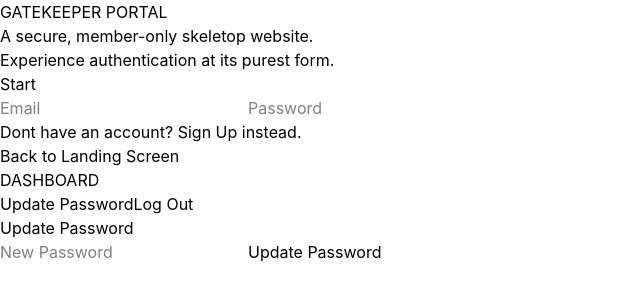
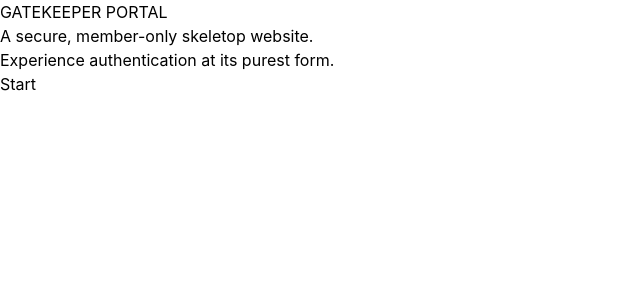
Before and after one commit to carnocentaurus/GatekeeperPortal, a React (Vite) app: page / in a window 1280 px wide. Shown: the top 300 px of the page, without its empty margins (0-640 px from the left). Built offline with nearby package versions, Linux system fonts and the light colour scheme.

Commit message:
hidden div logic

```diff
--- a/src/App.tsx
+++ b/src/App.tsx
@@ -1,8 +1,12 @@
+import { useState } from "react";
+
 function GatekeeperPortal() {
+    const [currentView, setCurrentView] = useState('landing-screen-div');
+
   return(
       <main>
           {/* LANDING SCREEN DIV */}
-          <div>
+          <div className={currentView === 'landing-screen-div' ? '' : 'hidden'}>
               <p>GATEKEEPER PORTAL</p>
 
               <p>
@@ -11,12 +15,12 @@ function GatekeeperPortal() {
                   Experience authentication at its purest form.
               </p>
 
-              <button>Start</button>
+              <button onClick={() => setCurrentView('auth-div')}>Start</button>
           </div>
 
 
           {/* AUTH DIV */}
-          <div>
+          <div className={currentView === 'auth-div' ? '' : 'hidden'}>
               <p></p>
 
               <form>
@@ -27,22 +31,22 @@ function GatekeeperPortal() {
 
               <p>Dont have an account? <span>Sign Up</span> instead.</p>
 
-              <button>Back to Landing Screen</button>
+              <button onClick={() => setCurrentView('landing-screen-div')}>Back to Landing Screen</button>
           </div>
 
 
           {/* DASHBOARD DIV */}
-          <div>
+          <div className={currentView === 'dashboard-div' ? '' : 'hidden'}>
               <p>DASHBOARD</p>
               <p></p>
 
-              <button>Update Password</button>
+              <button onClick={() => setCurrentView('update-password-div')}>Update Password</button>
               <button>Log Out</button>
           </div>
 
 
           {/* UPDATE PASSWORD DIV */}
-          <div>
+          <div className={currentView === 'update-password-div' ? '' : 'hidden'}>
               <p>Update Password</p>
 
               <form>
```
